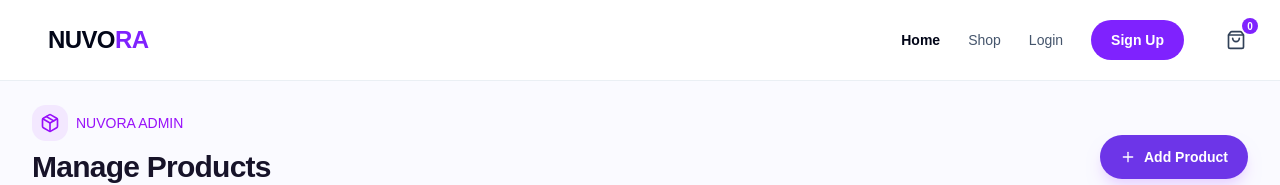
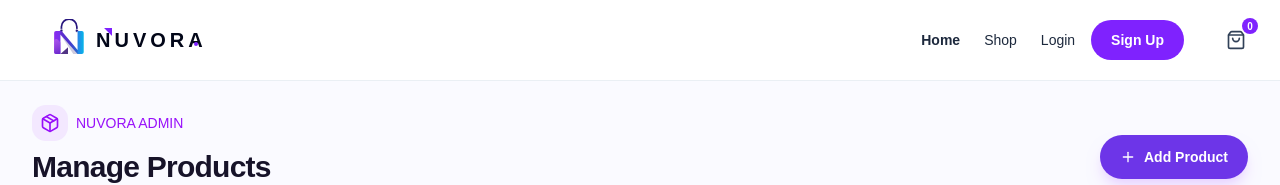
Before and after one commit to sahilaayre43/Nuvora, a React (Vite) app in the folder frontend/: page /admin/products in a window 1280 px wide. Shown: the top 185 px of the page. Built offline with nearby package versions, Linux system fonts and the light colour scheme; no server answers.

Commit message:
fixing bugs

```diff
--- a/frontend/index.html
+++ b/frontend/index.html
@@ -2,7 +2,7 @@
 <html lang="en">
   <head>
     <meta charset="UTF-8" />
-    <link rel="icon" type="image/svg+xml" href="/favicon.svg" />
+    <link rel="icon" type="image/svg+xml" href="/nuvora-mark.svg" />
     <meta name="viewport" content="width=device-width, initial-scale=1.0" />
     <title>NUVORA</title>
   </head>
--- a/frontend/src/admin/AdminProducts.jsx
+++ b/frontend/src/admin/AdminProducts.jsx
@@ -19,6 +19,7 @@ const AdminProducts = () => {
 
   const handleDelete = async (id) => {
     if (window.confirm('Are you strictly sure you want to delete this?')) {
+      try {
         const res = await fetch(`/api/products/${id}`, {
           method: 'DELETE',
           headers: {
@@ -26,8 +27,16 @@ const AdminProducts = () => {
           },
         });
 
-      if (res.ok) {
-        setProducts(products.filter((p) => p._id !== id));
+        if (!res.ok) {
+          const data = await res.json().catch(() => null);
+          throw new Error(data?.message || 'Unable to delete product.');
+        }
+
+        setProducts((currentProducts) =>
+          currentProducts.filter((product) => product._id !== id)
+        );
+      } catch (error) {
+        window.alert(error.message || 'Unable to delete product.');
       }
     }
   };
--- a/frontend/src/components/Header.jsx
+++ b/frontend/src/components/Header.jsx
@@ -3,6 +3,9 @@ import { Link } from "react-router-dom";
 import { useContext } from "react";
 import { AuthContext } from "./context/AuthContext.jsx";
 import { useSelector } from "react-redux";
+
+const navLinkClass =
+  "relative inline-flex px-2 py-2 text-sm text-slate-800 transition-colors duration-200 after:absolute after:bottom-1 after:left-1/2 after:h-0.5 after:w-0 after:-translate-x-1/2 after:rounded-full after:bg-violet-600 after:transition-[width] after:duration-200 hover:text-violet-700 hover:after:w-1/2 focus-visible:text-violet-700 focus-visible:outline-none focus-visible:after:w-1/2";
 
 const Navbar = () => {
   const { user } = useContext(AuthContext);
@@ -19,26 +22,38 @@ const Navbar = () => {
       <div className="mx-auto flex h-20 max-w-7xl items-center gap-8 px-6">
 
         {/* Logo */}
-        <Link to="/" className="ml-6 shrink-0">
-          <span className="text-2xl font-black tracking-tight text-slate-950">
-            NUVO<span className="text-violet-600">RA</span>
+        <Link to="/" className="ml-6 flex shrink-0 items-center gap-2">
+          <img src="/nuvora-mark.svg" alt="" className="h-11 w-10 object-contain" />
+          <span className="flex items-center gap-[0.12em] text-xl font-black tracking-[0.08em] text-slate-950">
+            <span className="relative inline-block">
+              N
+              <span className="absolute right-0 top-[2px] h-2 w-2 bg-violet-600 [clip-path:polygon(0_0,100%_0,100%_100%)]" />
+            </span>
+            <span>U</span>
+            <span>V</span>
+            <span>O</span>
+            <span>R</span>
+            <span className="relative inline-block">
+              A
+              <span className="absolute left-1/2 top-[58%] h-1 w-1 -translate-x-1/2 rounded-full bg-violet-600" />
+            </span>
           </span>
         </Link>
 
         {/* Navigation */}
-        <nav className="ml-auto hidden items-center gap-7 md:flex">
+        <nav className="ml-auto hidden items-center gap-2 md:flex">
 
           {/* Always visible */}
           <Link
             to="/"
-            className="text-sm font-semibold text-slate-950 transition hover:text-violet-600"
+            className={`${navLinkClass} font-semibold`}
           >
             Home
           </Link>
 
           <Link
             to="/shop"
-            className="text-sm font-medium text-slate-600 transition hover:text-slate-950"
+            className={`${navLinkClass} font-medium`}
           >
             Shop
           </Link>
@@ -47,7 +62,7 @@ const Navbar = () => {
           {user?.role === "admin" && (
             <Link
               to="/admin"
-              className="text-sm font-medium text-slate-600 transition hover:text-slate-950"
+              className={`${navLinkClass} font-medium`}
             >
               Admin
             </Link>
@@ -58,14 +73,14 @@ const Navbar = () => {
             <>
               <Link
                 to="/login"
-                className="text-sm font-medium text-slate-600 transition hover:text-slate-950"
+                className={`${navLinkClass} font-medium`}
               >
                 Login
               </Link>
 
               <Link
                 to="/register"
-                className="rounded-full bg-violet-600 px-5 py-2.5 text-sm font-semibold text-white transition hover:bg-violet-700"
+                className="rounded-full bg-violet-600 px-5 py-2.5 text-sm font-semibold text-white transition-all duration-200 hover:bg-violet-700 hover:shadow-md hover:shadow-violet-300/60"
               >
                 Sign Up
               </Link>
--- a/frontend/src/pages/Home.jsx
+++ b/frontend/src/pages/Home.jsx
@@ -1,6 +1,7 @@
 import { ArrowRight, ArrowUpRight, ChevronRight, Headphones, Armchair, Camera, Footprints, Grid2X2, Truck, ShieldCheck, RotateCcw, Headset, Mail } from "lucide-react";
 import React, { useEffect, useState} from "react";
 import ProductCard from "../components/ProductCard";
+import { Link } from "react-router-dom";
 
 const categories = [
   {
@@ -140,12 +141,12 @@ const Home = () => {
               </p>
 
               <div className="mt-7 flex flex-wrap gap-3">
-                <a href="#featured-products" className="flex items-center gap-3 rounded-full bg-[#6232e8] px-6 py-3 text-sm font-bold text-white shadow-lg shadow-violet-300/40 transition hover:bg-[#5125cf]">
+                <Link to="/shop" className="flex items-center gap-3 rounded-full bg-[#6232e8] px-6 py-3 text-sm font-bold text-white shadow-lg shadow-violet-300/40 transition hover:bg-[#5125cf]">
                   Shop Now
                   <ArrowRight size={17} />
-                </a>
+                </Link>
 
-                <a href="#shop-by-category" className="rounded-full border border-[#e0e1eb] bg-white/80 px-6 py-3 text-sm font-bold text-[#202942] transition hover:border-violet-300 hover:text-violet-600">
+                <a href="#featured-products" className="rounded-full border border-[#e0e1eb] bg-white/80 px-6 py-3 text-sm font-bold text-[#202942] transition hover:border-violet-300 hover:text-violet-600">
                   Explore Categories
                 </a>
               </div>
@@ -212,7 +213,7 @@ const Home = () => {
               <div className="absolute bottom-[5px] left-[17%] h-[80px] w-[72%] rounded-[50%] bg-white/90 shadow-[0_-10px_40px_rgba(110,70,230,0.12)]" />
 
               {/* Free delivery */}
-              <div className="absolute right-5 top-8 z-50 w-[150px] rounded-2xl border border-white/70 bg-white/75 p-4 shadow-lg shadow-violet-200/30 backdrop-blur">
+              <div className="absolute right-5 top-8 z-40 w-[150px] rounded-2xl border border-white/70 bg-white/75 p-4 shadow-lg shadow-violet-200/30 backdrop-blur">
                 <div className="flex items-center gap-2">
                   <div className="flex h-8 w-8 items-center justify-center rounded-lg bg-violet-100 text-violet-600">
                     <Truck size={16} />
```
Also changed, not shown: frontend/public/nuvora-mark.svg (added), 2 other files (tests, documents, lock files or other folders). Lines whose indentation alone changed are shown as unchanged.
